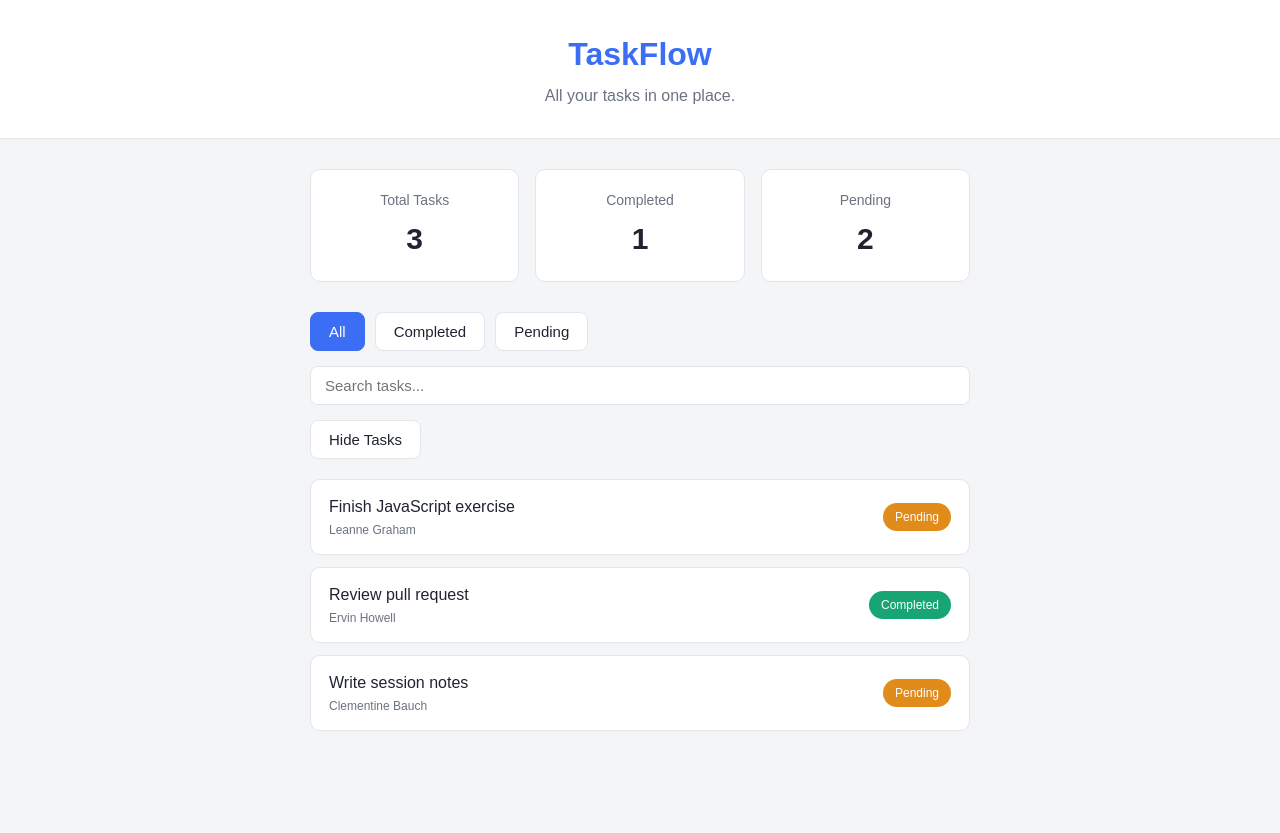
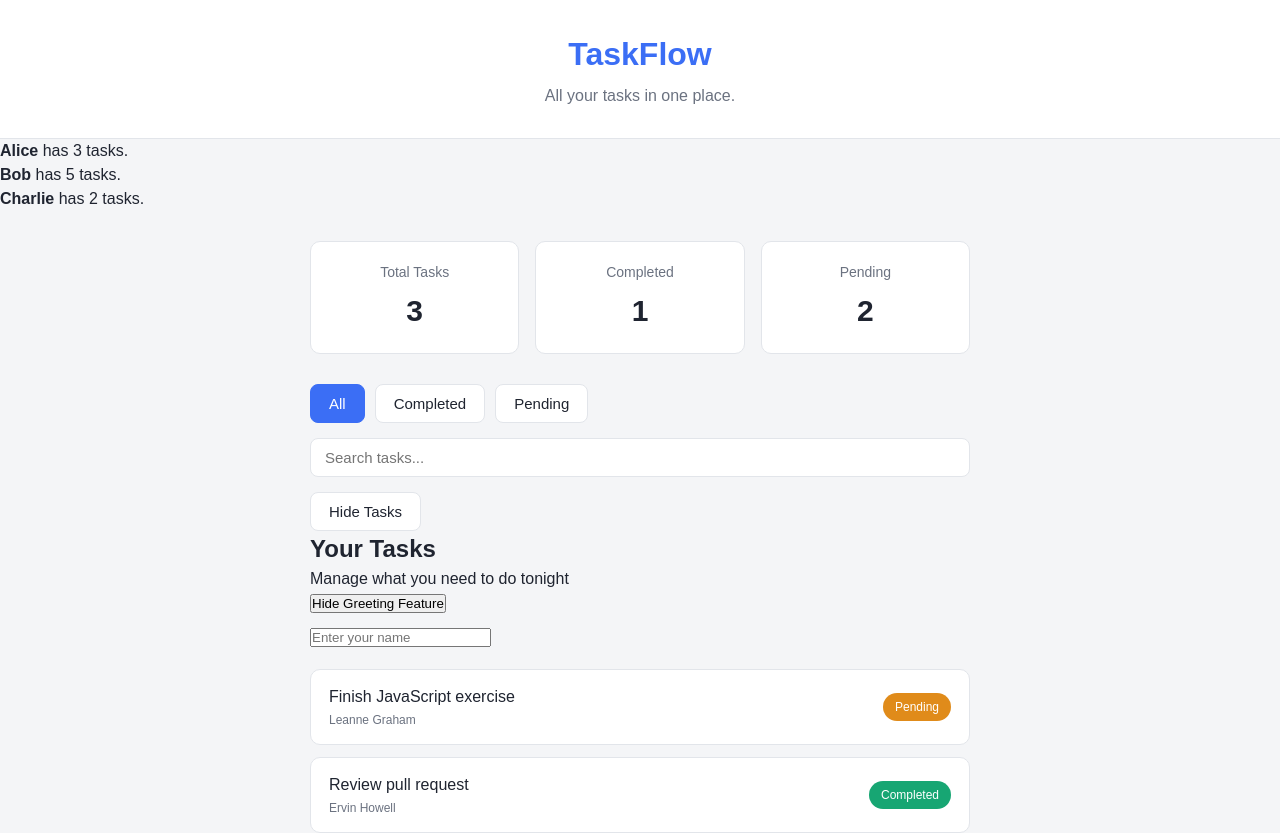
Before and after one commit to b4f-cohort8-salamiyah/b4f-cohort8-salamiyah-react-2026, a React (Vite) app: page / in a window 1280 px wide. Shown: the top 833 px of the page. Before the commit the page ends 800 px from the top, so only its background shows below. Built offline with nearby package versions, Linux system fonts and the light colour scheme.

Commit message:
finish homework

```diff
--- a/src/App.tsx
+++ b/src/App.tsx
@@ -1,13 +1,24 @@
-import { ChangeEvent, useState } from "react";
+import  { ChangeEvent, useState } from "react";
 import Header from "./components/Header";
 import StatCard from "./components/StatCard";
 import TaskItem from "./components/TaskItem";
+import { SectionTitle } from "./components/SectionTitle";
+import { PersonSummary } from "./components/PersonSummary";
 
 function App() {
-  // const currentFilter = "completed";
   const [currentFilter, setCurrentFilter] = useState("all");
   const [searchText, setSearchText] = useState("");
   const [showTasks, setShowTasks] = useState(true);
+  const [name, setName] = useState("");
+  const [showGreetingSection, setShowGreetingSection] = useState(true);
+
+  function handleNameChange(event: ChangeEvent<HTMLInputElement>) {
+    setName(event.target.value);
+  }
+
+  function handleToggleGreetingSection() {
+    setShowGreetingSection(!showGreetingSection);
+  }
 
   function handleShowAll(): void {
     setCurrentFilter("all");
@@ -29,9 +40,24 @@ function App() {
     setShowTasks(!showTasks);
   }
 
+  // حساب رسالة التحية المشروطة بشكل مركزي قبل الـ return
+  let greetingMessage = "";
+  if (name === "") {
+    greetingMessage = "";
+  } else if (name === "admin") {
+    greetingMessage = "Welcome back, admin.";
+  } else {
+    greetingMessage = "Hello, " + name + "!";
+  }
+
   return (
     <div>
       <Header />
+      <div className="person-summaries">
+        <PersonSummary name="Alice" taskCount={3} />
+        <PersonSummary name="Bob" taskCount={5} />
+        <PersonSummary name="Charlie" taskCount={2} />
+      </div>
 
       <main className="container">
         <section className="stats">
@@ -79,6 +105,30 @@ function App() {
           {showTasks ? "Hide Tasks" : "Show Tasks"}
         </button>
 
+        <SectionTitle
+          title="Your Tasks"
+          subtitle="Manage what you need to do tonight"
+        />
+
+        {/* زر وميزة الإخفاء والإظهار لقسم التحية */}
+        <button onClick={handleToggleGreetingSection}>
+          {showGreetingSection
+            ? "Hide Greeting Feature"
+            : "Show Greeting Feature"}
+        </button>
+
+        {showGreetingSection ? (
+          <div style={{ marginTop: "10px", marginBottom: "20px" }}>
+            <input
+              type="text"
+              value={name}
+              onChange={handleNameChange}
+              placeholder="Enter your name"
+            />
+            {name !== "" ? <p>{greetingMessage}</p> : null}
+          </div>
+        ) : null}
+
         {showTasks ? (
           <ul className="task-list">
             <TaskItem
--- /dev/null
+++ b/src/components/PersonSummary.tsx
@@ -0,0 +1,12 @@
+interface PersonSummaryProps {
+  name: string;
+  taskCount: number;
+}
+
+export function PersonSummary(props: PersonSummaryProps) {
+  return (
+    <div>
+      <strong>{props.name}</strong> has {props.taskCount} tasks.
+    </div>
+  );
+}
--- /dev/null
+++ b/src/components/SectionTitle.tsx
@@ -0,0 +1,12 @@
+interface SectionTitleProps {
+  title: string;
+  subtitle:string;
+}
+export function SectionTitle(props: SectionTitleProps) {
+  return (
+    <div>
+      <h2>{props.title}</h2>
+      <p>{props.subtitle}</p>
+    </div>
+  );
+}
```
